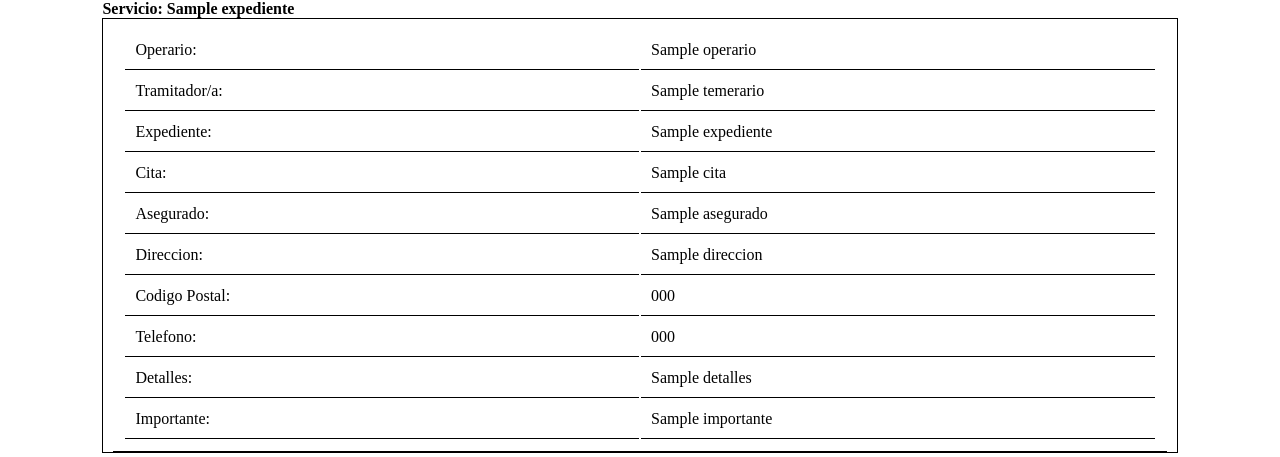
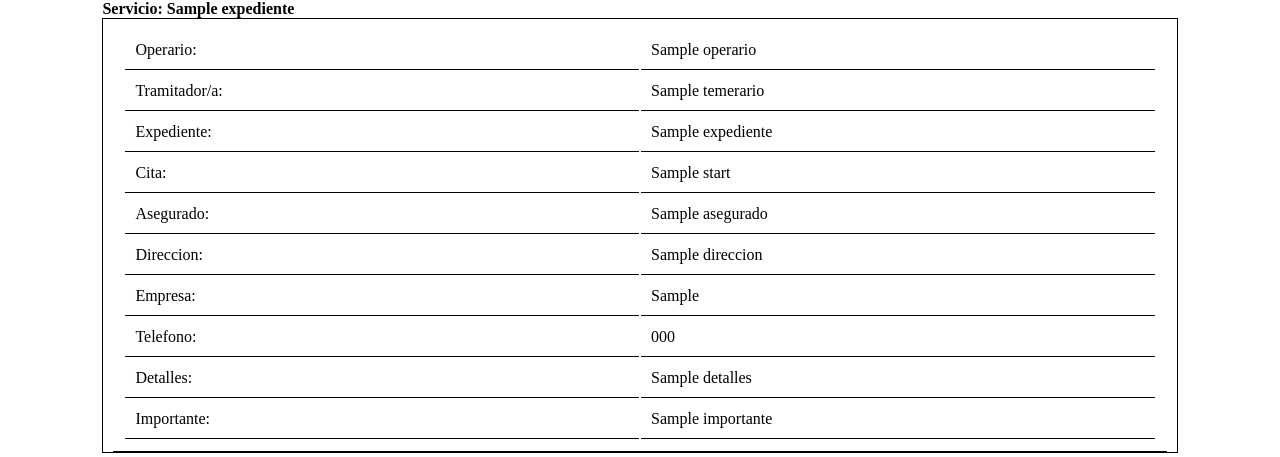
Before and after one commit to Miguekos/generarTicketPdf, a Flask app: template templates/reportemulti.html in a window 1280 px wide. Shown: the part 252-709 px from the top of the page. Run offline with Flask 2, Linux system fonts and the light colour scheme; the template is opened without the code that fills it: most values are stand-ins (such as "Sample title", 1, 10 or a date in 2020); grey boxes marked "Sample" are stand-in pictures.

Commit message:
add service Multi Blanco v12

```diff
--- a/templates/reportemulti.html
+++ b/templates/reportemulti.html
@@ -131,7 +131,7 @@
                 </tr>
                 <tr>
                     <td>Cita:</td>
-                    <td style="width: 50%;">{{ json['cita']}}</td>
+                    <td style="width: 50%;">{{ json['start']}}</td>
                 </tr>
                 <tr>
                     <td>Asegurado:</td>
@@ -142,8 +142,8 @@
                     <td style="width: 50%;">{{ json['direccion']}}</td>
                 </tr>
                 <tr>
-                    <td>Codigo Postal:</td>
-                    <td style="width: 50%;">{{ json['codigo_postal']}}</td>
+                    <td>Empresa:</td>
+                    <td style="width: 50%;">{{ json['insurance_company']}}</td>
                 </tr>
                 <tr>
                     <td>Telefono:</td>
```
